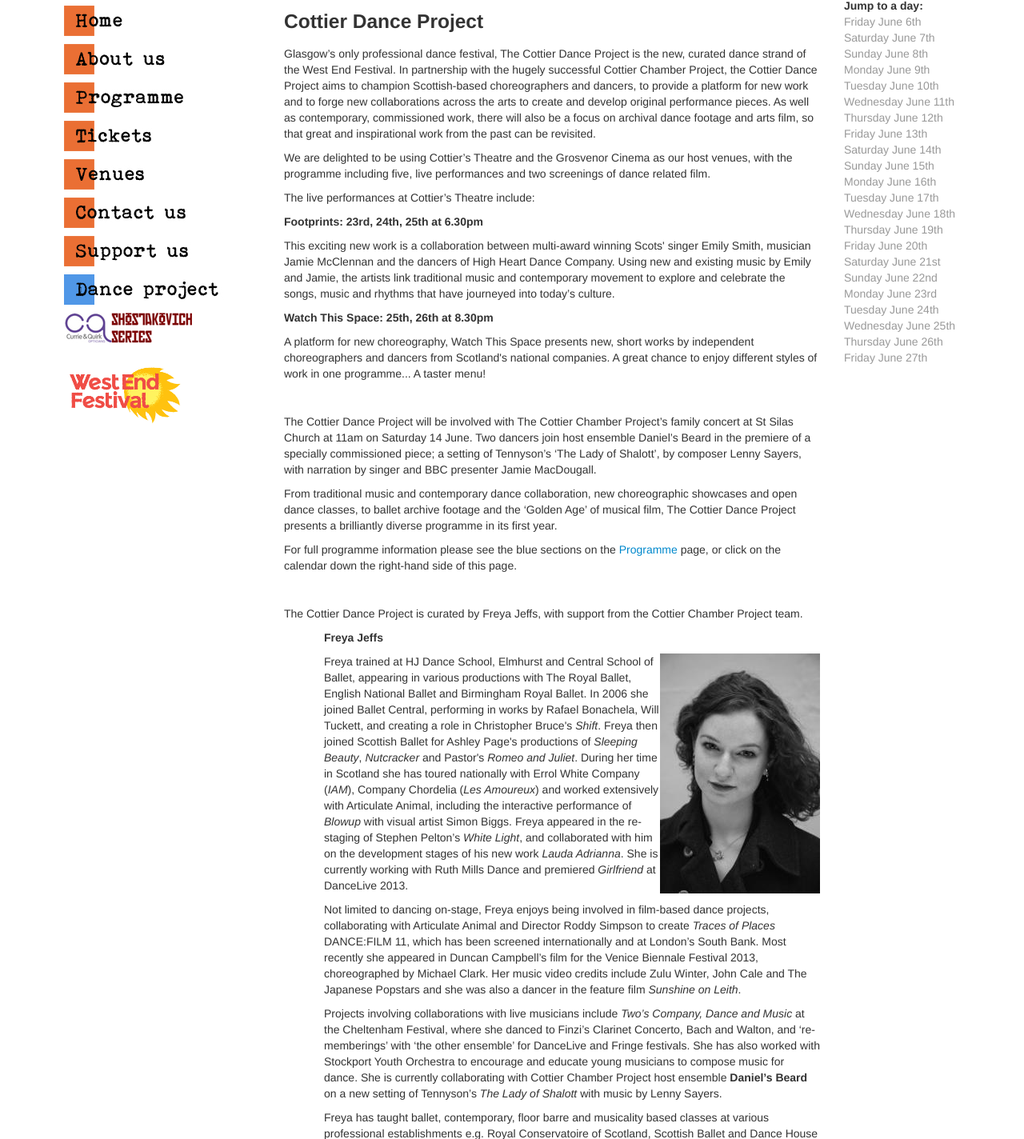
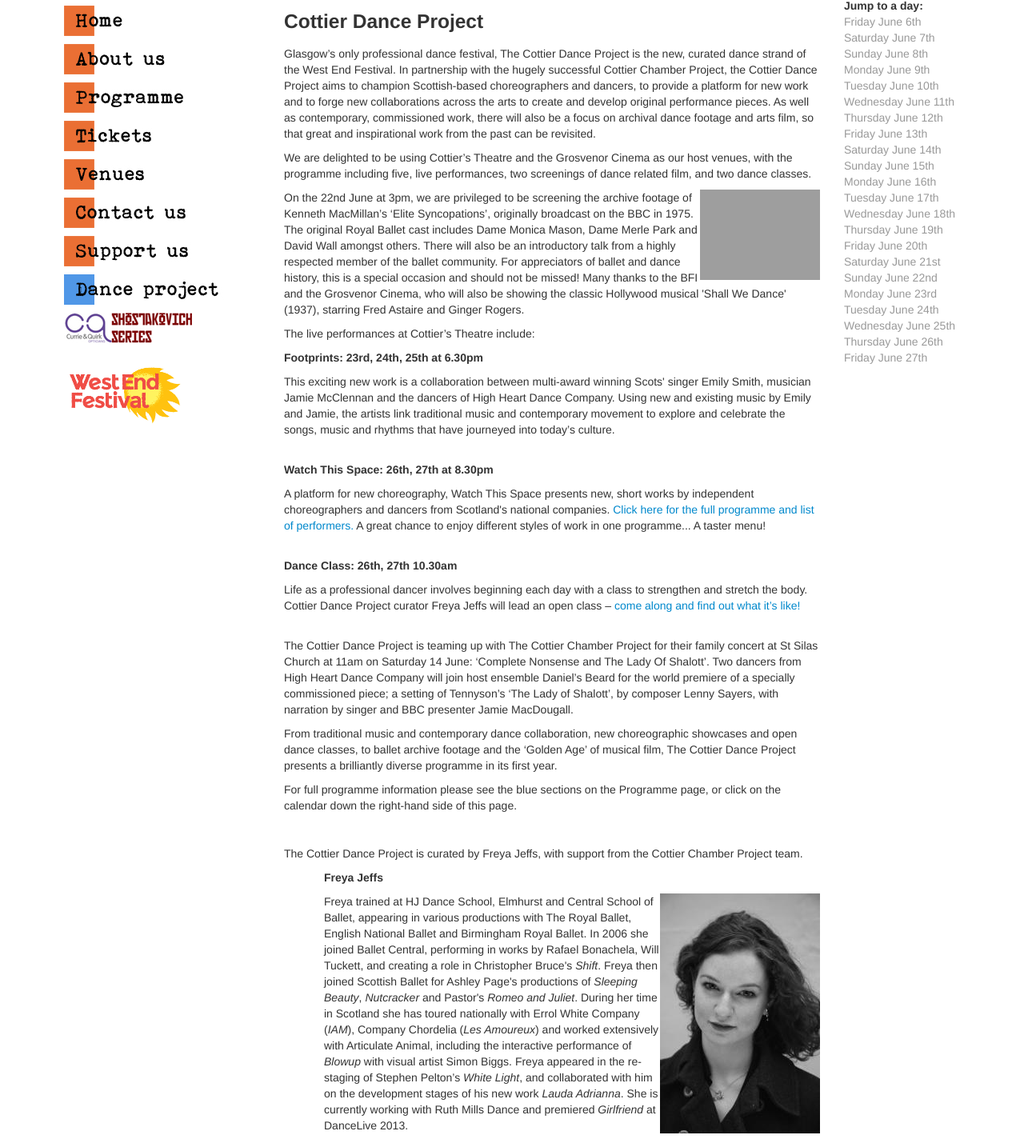
Before and after one commit to sdrogers/CCP, a Django app: page /ccp/dance/ in a window 1280 px wide. Shown: the part 325-1749 px from the top of the page at 80% size. Run offline with Django 3.2, Linux system fonts and the light colour scheme; data comes from the database, SQL or seed files in the repository; both versions use the stored data as it was after the commit; parts of the project's set-up code (start-up, migrations or seed data) failed here and were passed over; grey boxes are pictures that could not be loaded.

Commit message:
updates in May

```diff
--- a/CTP/templates/ctp_website/dance.html
+++ b/CTP/templates/ctp_website/dance.html
@@ -5,29 +5,28 @@
 {% block bodyblock %}
 <h3>Cottier Dance Project</h3>
 
-<p>Glasgow’s only professional dance festival, The Cottier Dance Project is the new, curated dance strand of the West End Festival. In partnership with the hugely successful Cottier Chamber Project, the Cottier Dance Project aims to champion Scottish-based choreographers and dancers, to provide a platform for new work and to forge new collaborations across the arts to create and develop original performance pieces.  As well as contemporary, commissioned work, there will also be a focus on archival dance footage and arts film, so that great and inspirational work from the past can be revisited.</p>
+<p>Glasgow’s only professional dance festival, The Cottier Dance Project is the new, curated dance strand of the West End Festival. In partnership with the hugely successful Cottier Chamber Project, the Cottier Dance Project aims to champion Scottish-based choreographers and dancers, to provide a platform for new work and to forge new collaborations across the arts to create and develop original performance pieces. As well as contemporary, commissioned work, there will also be a focus on archival dance footage and arts film, so that great and inspirational work from the past can be revisited.</p>
 
-<p>We are delighted to be using Cottier’s Theatre and the Grosvenor Cinema as our host venues, with the programme including five, live performances and two screenings of dance related film.</p>
+<p>We are delighted to be using Cottier’s Theatre and the Grosvenor Cinema as our host venues, with the programme including five, live performances, two screenings of dance related film, and two dance classes.</p>
+<img src="http://upload.wikimedia.org/wikipedia/en/9/95/Shall_We_Dance_poster.jpg" width=150px style="float:right;">
+<p>On the 22nd June at 3pm, we are privileged to be screening the archive footage of Kenneth MacMillan’s ‘Elite Syncopations’, originally broadcast on the BBC in 1975.  The original Royal Ballet cast includes Dame Monica Mason, Dame Merle Park and David Wall amongst others.  There will also be an introductory talk from a highly respected member of the ballet community.  For appreciators of ballet and dance history, this is a special occasion and should not be missed!  Many thanks to the BFI and the Grosvenor Cinema, who will also be showing the classic Hollywood musical 'Shall We Dance' (1937), starring Fred Astaire and Ginger Rogers.</p>
+
 
 <p>The live performances at Cottier’s Theatre include:</p>
+<p><b>Footprints: 23rd, 24th, 25th at 6.30pm</b></p>
+<p>This exciting new work is a collaboration between multi-award winning Scots' singer Emily Smith, musician Jamie McClennan and the dancers of High Heart Dance Company. Using new and existing music by Emily and Jamie, the artists link traditional music and contemporary movement to explore and celebrate the songs, music and rhythms that have journeyed into today’s culture.</p>
+<br />
+<p><b>Watch This Space: 26th, 27th at 8.30pm</b></p>
+<p>A platform for new choreography, Watch This Space presents new, short works by independent choreographers and dancers from Scotland's national companies.  <a href= "http://www.cottierchamberproject.com/ccp/gig/dance4/"> Click here for the full programme and list of performers.</a>  A great chance to enjoy different styles of work in one programme... A taster menu!</p>
+<br />
+<p><b>Dance Class: 26th, 27th 10.30am</b></p>
+<p>Life as a professional dancer involves beginning each day with a class to strengthen and stretch the body.  Cottier Dance Project curator Freya Jeffs will lead an open class – <a href="http://www.cottierchamberproject.com/ccp/gig/danceclass1/"> come along and find out what it’s like!</a></p>
+<br />
+<!-- Video clip to follow…could sit in here – around 150pixels width? -->
+<p>The Cottier Dance Project is teaming up with The Cottier Chamber Project for their family concert at St Silas Church at 11am on Saturday 14 June: ‘Complete Nonsense and The Lady Of Shalott’. Two dancers from High Heart Dance Company will join host ensemble Daniel’s Beard for the world premiere of a specially commissioned piece; a setting of Tennyson’s ‘The Lady of Shalott’, by composer Lenny Sayers, with narration by singer and BBC presenter Jamie MacDougall.</p>
+<p>From traditional music and contemporary dance collaboration, new choreographic showcases and open dance classes, to ballet archive footage and the ‘Golden Age’ of musical film, The Cottier Dance Project presents a brilliantly diverse programme in its first year.</p>
+<p>For full programme information please see the blue sections on the Programme page, or click on the calendar down the right-hand side of this page.</p>
 
-<p><b>Footprints: 23rd, 24th, 25th at 6.30pm</b></p>
-
-<p>This exciting new work is a collaboration between multi-award winning Scots' singer Emily Smith, musician Jamie McClennan and the dancers of High Heart Dance Company. Using new and existing music by Emily and Jamie, the artists link traditional music and contemporary movement to explore and celebrate the songs, music and rhythms that have journeyed into today’s culture.</p>
-
-<p><b>Watch This Space: 25th, 26th at 8.30pm</b></p>
-
-<p>A platform for new choreography, Watch This Space presents new, short works by independent choreographers and dancers from Scotland's national companies. A great chance to enjoy different styles of work in one programme... A taster menu!</p>
-
-<p>&nbsp;</p>
-
-<p>The Cottier Dance Project will be involved with The Cottier Chamber Project’s family concert at St Silas Church at 11am on Saturday 14 June. Two dancers join host ensemble Daniel’s Beard in the premiere of a specially commissioned piece; a setting of Tennyson’s ‘The Lady of Shalott’, by composer Lenny Sayers, with narration by singer and BBC presenter Jamie MacDougall.</p>
-
-<p>From traditional music and contemporary dance collaboration, new choreographic showcases and open dance classes, to ballet archive footage and the ‘Golden Age’ of musical film, The Cottier Dance Project presents a brilliantly diverse programme in its first year.</p>
-
-
-
-<p>For full programme information please see the blue sections on the <a href="/ccp/programme">Programme</a> page, or click on the calendar down the right-hand side of this page.</p>
 
 <p>&nbsp;</p>
 <p>The Cottier Dance Project is curated by Freya Jeffs, with support from the Cottier Chamber Project team.</p>
```
Also changed, not shown: CTP/templates/ctp_website/index.html (+13 -2 lines), CTP/ctp.db, CTP/static/game.jpg (added).
